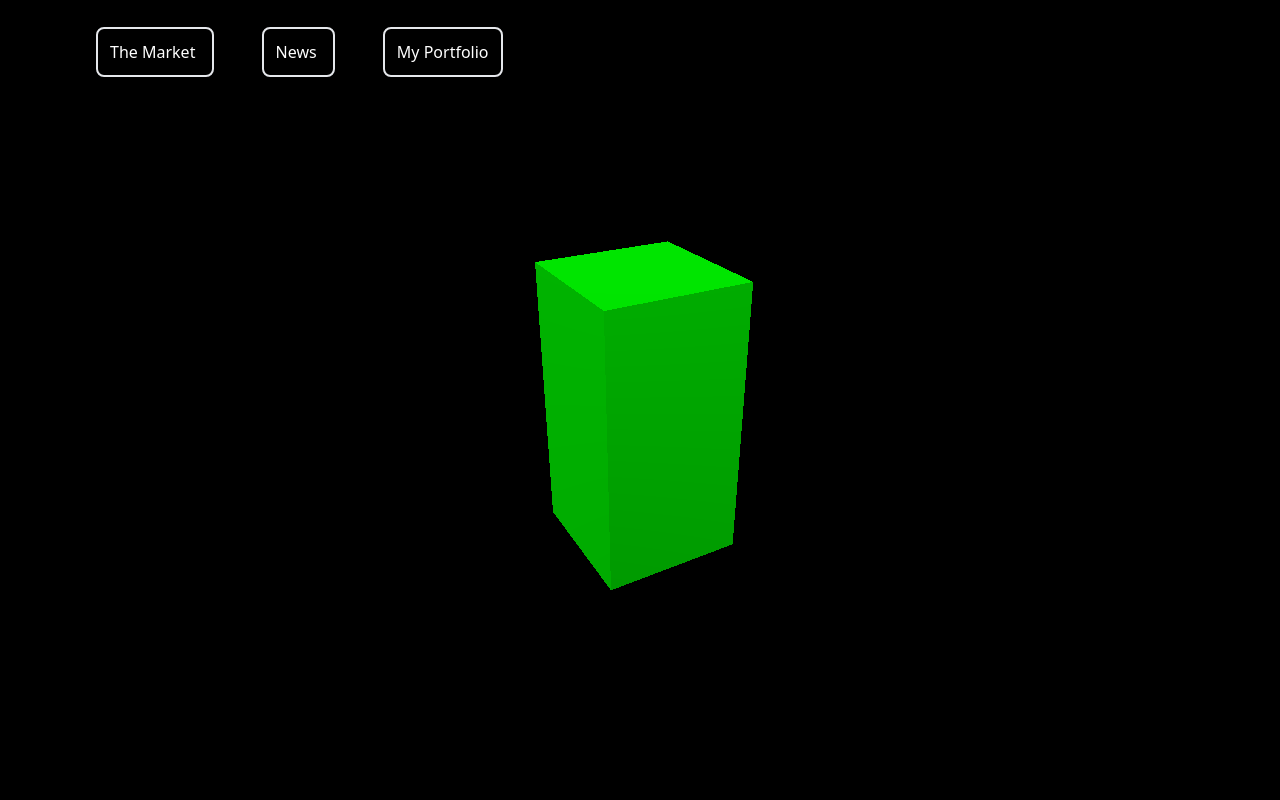
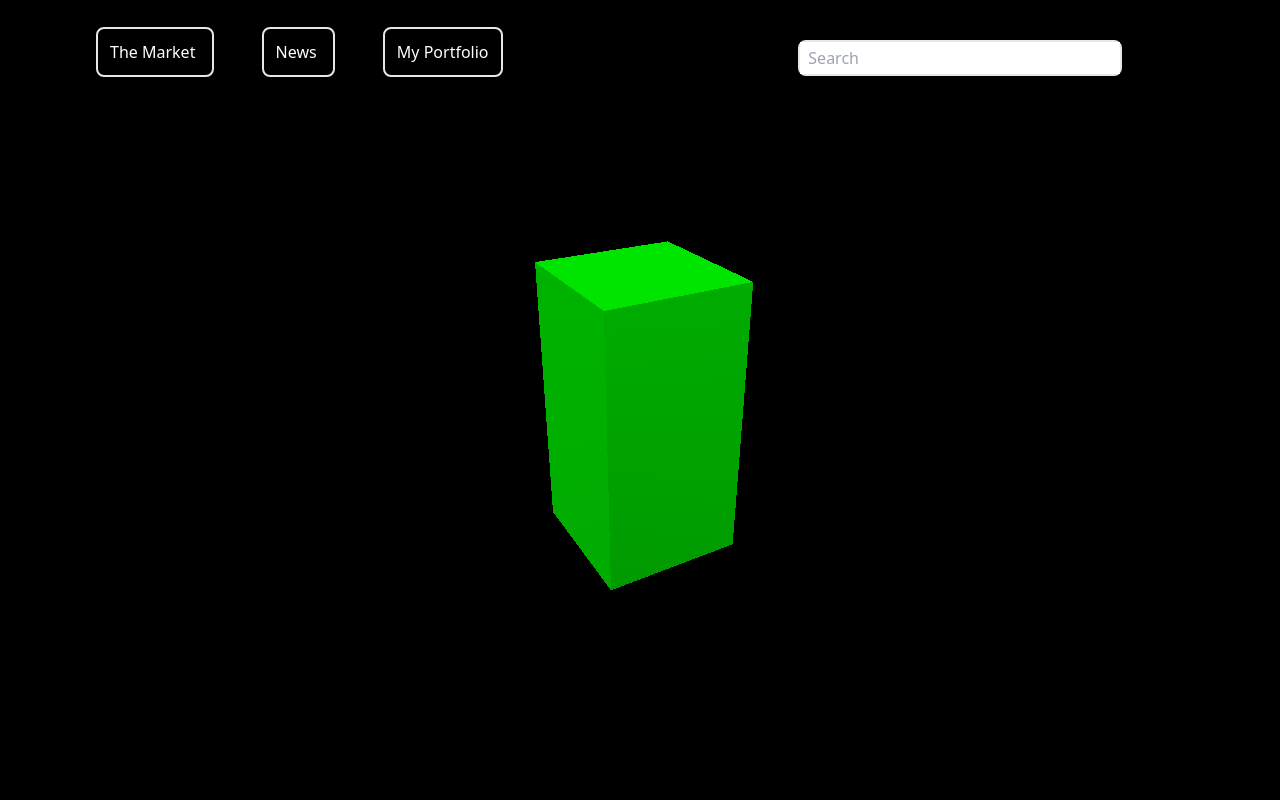
Before and after one commit to PatZhang0214/stock-tracker, a website: page src/public/main.html in a window 1280 px wide. Shown: the top 800 px of the page. Drawn offline with nearby package versions, Linux system fonts and the light colour scheme; animation ran at ten frames a second.

Commit message:
Added search bar

```diff
--- a/src/public/main.html
+++ b/src/public/main.html
@@ -17,23 +17,30 @@
 </head>
 <body>
     <main>
-        <nav class="bg-black fixed text-white w-full bg-gradient-to-b from-[#0066CC] to-black h-28 pt-4 sticky-0">
-            <div class="mt-6 border-10 rounded-lg">
+        <nav class="fixed text-white w-full bg-gradient-to-b from-black h-28 pt-4 sticky-0">
+            <div class="flex flex-row mt-6 border-10">
+                <div class="w-1/2">
                     <a class ="border-2 rounded-lg ml-24 p-3 hover:bg-gray-200 hover:text-black" href="#">
                         The Market
                     </a>
                     <a class ="border-2 rounded-lg ml-12 p-3 hover:bg-gray-200 hover:text-black" href="#">
                         News
                     </a>
-                <a class ="border-2 rounded-lg ml-12 p-3 hover:bg-gray-200 hover:text-black"href="#">
+                    <a class ="border-2 rounded-lg ml-12 p-3 hover:bg-gray-200 hover:text-black" href="#">
                         My Portfolio
                     </a>
+                </div>
+                <div class="flex bg-red w-1/2 justify-center">
+                    <div class="flex justify-center border-2 rounded-lg">
+                        <input class="w-80 h-8 text-black" type="text" placeholder="  Search">
+                    </div>
+                </div>
             </div>
         </nav>
 
 
     </main>
-    <div class="bg-black bg-gradient-to-b from-black to gray" id="top-graphic-canvas">
+    <div class="bg-black bg-gradient-to-b from-black" id="top-graphic-canvas">
         <div class="pt-28" id="top-graphic">
             <script type="module" src="main.js"></script>
         </div>
```
Lines whose indentation alone changed are shown as unchanged.
